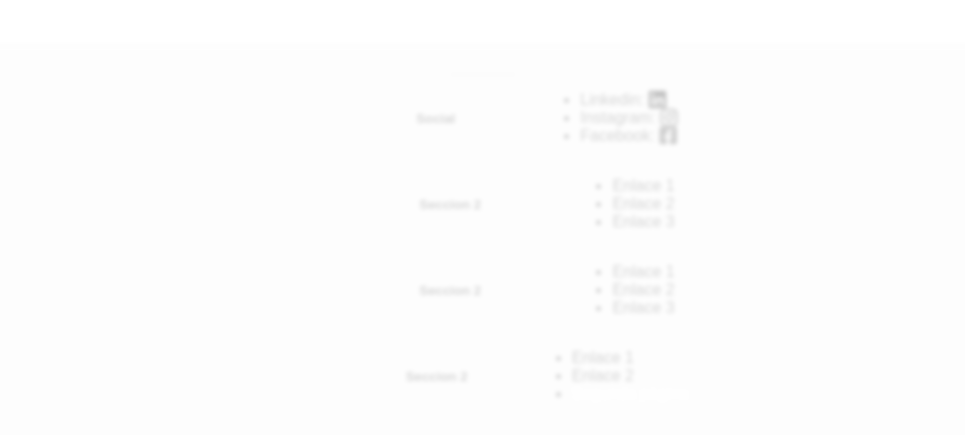
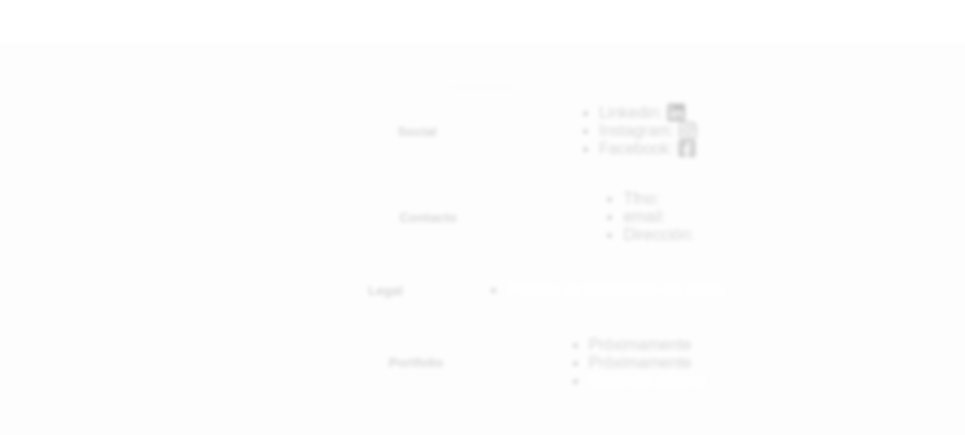
Before and after one commit to cleverChrisTest/cleverChrisTest.github.io, a plain HTML site: page index.html in a window 1280 px wide. Shown: the part 7378-7813 px from the top of the page, without its empty margins (157-1122 px from the left). Drawn offline with nearby package versions, Linux system fonts and the light colour scheme; files that its build step writes are made by us from their sources.

Commit message:
Update files

```diff
--- a/index.html
+++ b/index.html
@@ -40,7 +40,7 @@
     <main class="blur">
         <article id="perfil" class="section-img">
             <div class="main-wrapper">
-                <video autoplay muted loop id="myVideo" playback-rate>
+                <video autoplay muted loop id="myVideo" preload="auto">
                     <source src="./media/video/stars.mp4" type="video/mp4">
                     Your browser does not support HTML5 video.
                 </video>
@@ -154,27 +154,25 @@
                 </ul>
             </section>
             <section>
-                <h5>Seccion 2</h5>
+                <h5>Contacto</h5>
                 <ul>
-                    <li>Enlace 1</li>
-                    <li>Enlace 2</li>
-                    <li>Enlace 3</li>
+                    <li>Tfno:</li>
+                    <li>email:</li>
+                    <li>Dirección:</li>
                 </ul>
             </section>
             <section>
-                <h5>Seccion 2</h5>
+                <h5>Legal</h5>
                 <ul>
-                    <li>Enlace 1</li>
-                    <li>Enlace 2</li>
-                    <li>Enlace 3</li>
+                    <li><a class="" href="#">Política de portección de datos</a></li>
                 </ul>
             </section>
             <section>
-                <h5>Seccion 2</h5>
+                <h5>Portfolio</h5>
                 <ul>
-                    <li>Enlace 1</li>
-                    <li>Enlace 2</li>
-                    <li><a href="second.html">Segunda página</a></li>
+                    <li>Próximamente</li>
+                    <li>Próximamente</li>
+                    <li><a class="link-dark" href="second.html">Segunda página</a></li>
                 </ul>
             </section>
         </article>
--- a/js/banner.js
+++ b/js/banner.js
@@ -15,4 +15,7 @@ function removeBanner(event) {
 
 [confirm, decline].forEach(element =>{
     element.addEventListener("click", removeBanner);
+    if(element === confirm){
+        console.log("Yes!");
+    }
 });
--- a/sass/style.css
+++ b/sass/style.css
@@ -12,6 +12,11 @@
   --text-dark: #171717;
   --text-small: 1rem;
   --text-medium: 1.5rem;
+}
+
+.link-dark, .link-dark:visited {
+  text-decoration: none;
+  color: var(--primary-dark);
 }
 
 #scrollUpButton {
@@ -536,7 +541,7 @@ footer article sectionul {
   padding: 0;
 }
 
-footer section article ul li {
+footer article section ul li {
   list-style-type: none;
   font-size: small;
   line-height: 2rem;
@@ -713,11 +718,12 @@ footer a:visited {
     min-width: 75vw;
   }
 
-  footer section article {
-    text-align: center;
+  footer article section {
     width: 15rem;
   }
-
+  footer article section h5 {
+    text-align: center;
+  }
   footer .footer-social {
     flex-direction: column;
   }
```
